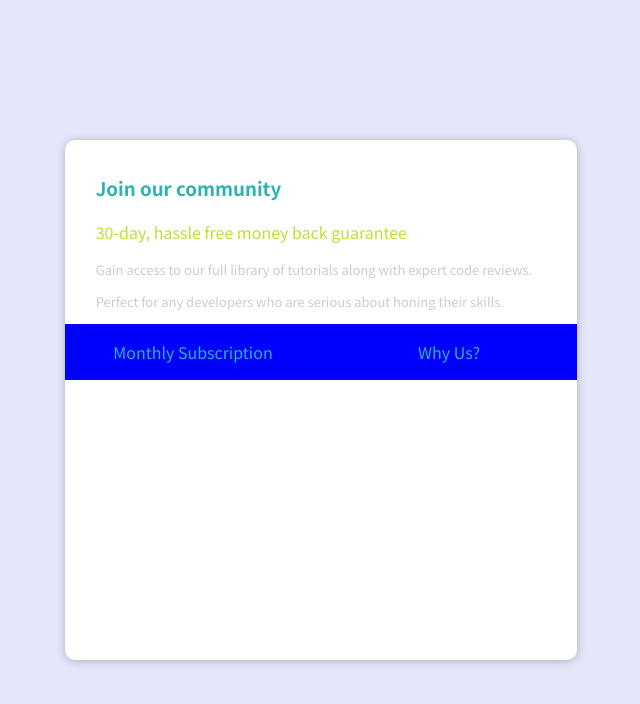
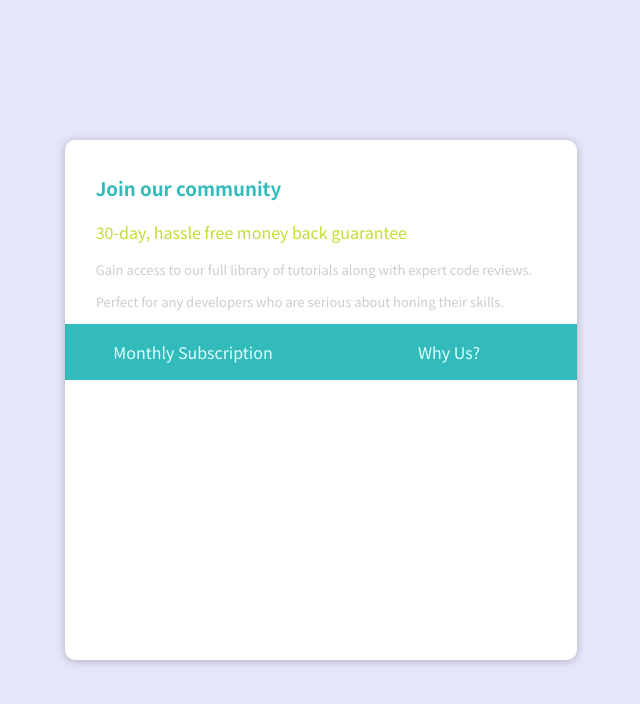
Before and after one commit to joaolucas2012/price-grid-for-training, a React (Create React App) app: page / in a window 1280 px wide. Shown: the top 704 px of the page, without its empty margins (319-959 px from the left). Built offline with nearby package versions, Linux system fonts and the light colour scheme.

Commit message:
feat: add title component

```diff
--- a/src/components/Card.css
+++ b/src/components/Card.css
@@ -1,37 +1,33 @@
-.container{
+.container {
   height: 100vh;
   display: flex;
   align-items: center;
   justify-content: center;
 }
 
-.card{
+.card {
   background-color: white;
   border-radius: 10px;
   box-shadow: 0 1px 8px rgba(0, 0, 0, 0.25);
-    color: #2bb3b1;
+  color: #3bb;
   height: 65vh;
   width: 40vw;
   margin: 0 auto;
 }
 
-.green{
+.card-bottom {
+  background-color: #3bb;
+}
+
+.green {
   color: #bfdf32;
 }
 
-.left-text{
+.left-text {
   text-align: left;
   margin-left: 6%;
 }
 
 .container:hover {
-    box-shadow: 0 8px 16px 0 rgba(0,0,0,0.2);
+  box-shadow: 0 8px 16px 0 rgba(0, 0, 0, 0.2);
 }
-
-  .monthly-subscription,
-  .why-us{
-      background-color: blue;
-      text-align: center;
-      width: 50%;
-      display: inline-block;
-  }
--- a/src/components/Card.jsx
+++ b/src/components/Card.jsx
@@ -2,8 +2,9 @@ import React from "react";
 
 import "./Card.css";
 
+import Title from "./Title";
 import GreyText from "./GreyText";
-import Header from "./Header.jsx";
+import Header from "./Header";
 
 const Card = () => {
   return (
@@ -25,13 +26,9 @@ const Card = () => {
             </GreyText>
           </div>
         </div>
-        <div id="card-bottom">
-          <div className="monthly-subscription">
-            <p>Monthly Subscription</p>
-          </div>
-          <div className="why-us">
-            <p>Why Us?</p>
-          </div>
+        <div className="card-bottom">
+          <Title>Monthly Subscription</Title>
+          <Title>Why Us?</Title>
         </div>
       </div>
     </div>
--- /dev/null
+++ b/src/components/Title.css
@@ -0,0 +1,6 @@
+.title-style {
+  text-align: center;
+  width: 50%;
+  display: inline-block;
+  color: #dff;
+}
--- /dev/null
+++ b/src/components/Title.jsx
@@ -0,0 +1,13 @@
+import React from 'react';
+
+import "./Title.css";
+
+const Title = (props) => {
+    return (
+        <div className="title-style">
+            <p>{props.children}</p>
+        </div>
+     );
+}
+
+export default Title;
```
Lines whose indentation alone changed are shown as unchanged.
